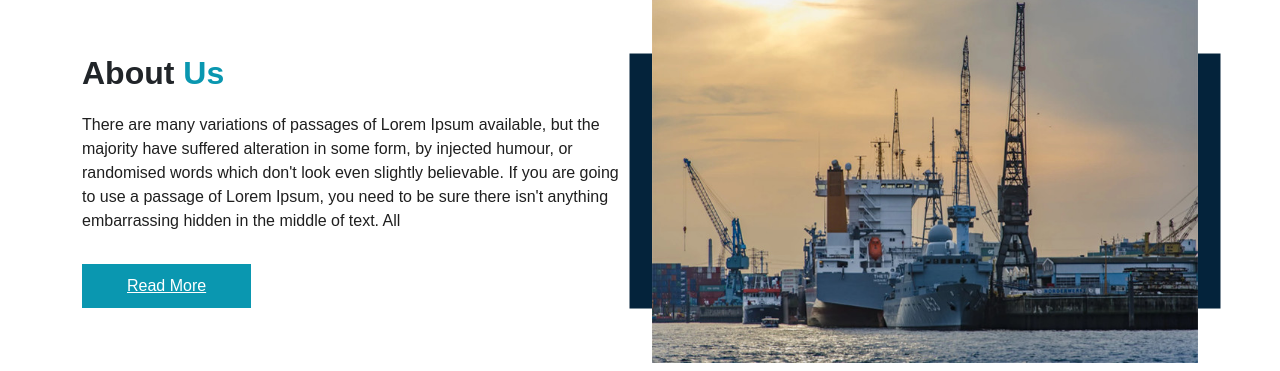
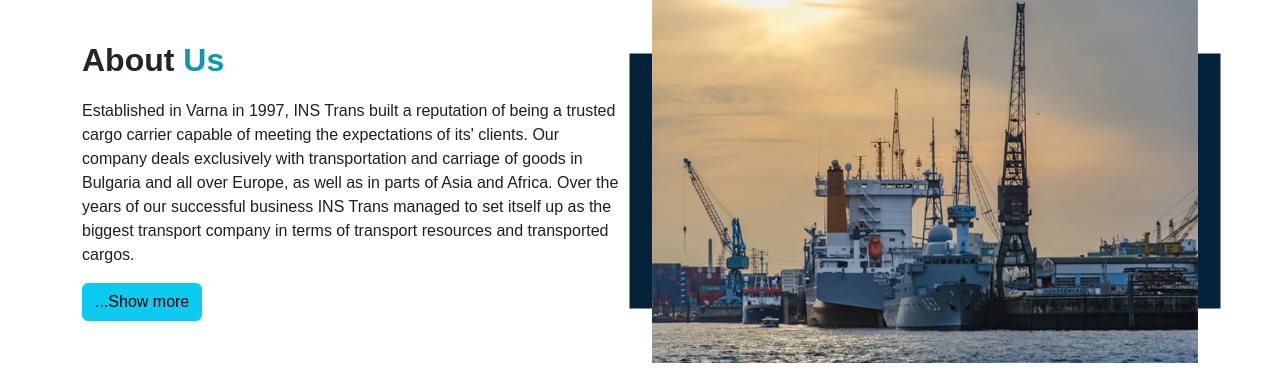
Before and after one commit to IStaykova/React-SPA, a React (Vite) app in the folder client/: page /about in a window 1280 px wide. Shown: the part 93-464 px from the top of the page. Built offline with nearby package versions, Linux system fonts and the light colour scheme; no server answers.

Commit message:
About page - Show more/less fixed

```diff
--- a/client/src/components/about/About.jsx
+++ b/client/src/components/about/About.jsx
@@ -1,4 +1,22 @@
-export default function About(){
+import { useState } from "react";
+import Button from 'react-bootstrap/Button';
+
+export default function About() {
+
+  const [isShowMore, setIsShowMore] = useState(false);
+
+  const text = `Established in Varna in 1997, INS Trans built a reputation of being
+                  a trusted cargo carrier capable of meeting the expectations of its' clients.
+                  Our company deals exclusively with transportation and carriage of goods in
+                  Bulgaria and all over Europe, as well as in parts of Asia and Africa.
+                  Over the years of our successful business INS Trans managed to set itself up
+                  as the biggest transport company in terms of transport resources and transported cargos.
+                  Today our company is a dynamically growing and developing business undertaking in the
+                  transport industry providing complex and precise transportation and logistics operations
+                  and continuously striving to enlarge the scope of services it provides.
+                  The competent and motivated INS Trans' employees are here to provide for you, our clients,
+                  the best quality and professional service, coupled with flexible and individual approach,
+                  speed, punctuality and precision in the fulfillment of transportation orders.`
 
   return (
     <>
@@ -13,19 +31,16 @@ export default function About(){
                   </h2>
                 </div>
                 <p>
-            There are many variations of passages of Lorem Ipsum available, but
-            the majority have suffered alteration in some form, by injected
-            humour, or randomised words which don't look even slightly
-            believable. If you are going to use a passage of Lorem Ipsum, you
-            need to be sure there isn't anything embarrassing hidden in the
-            middle of text. All
+                  {isShowMore ? text : text.slice(0, 564)}
                 </p>
-          <a href="">Read More</a>
+                <Button variant="info" onClick={() => setIsShowMore(!isShowMore)}>
+                  {isShowMore ? 'Show less' : '...Show more'}
+                </Button>
               </div>
             </div>
             <div className="col-md-6 ">
               <div className="img-box">
-          <img src="images/about-img.jpg" alt="" />
+                <img src="images/about-img.jpg" />
               </div>
             </div>
           </div>
--- a/client/src/components/footer/Footer.jsx
+++ b/client/src/components/footer/Footer.jsx
@@ -5,7 +5,7 @@ export default function Footer(){
       <section className="footer_section">
         <div className="container">
           <p>
-      © <span style={{ marginRight: '10px'}}> All Rights Reserved By:</span>
+            © <span style={{ marginRight: '10px' }}> All Rights Reserved By:</span>
             <a href="https://html.design/">INS TRANS</a>
           </p>
         </div>
```
Lines whose indentation alone changed are shown as unchanged.
